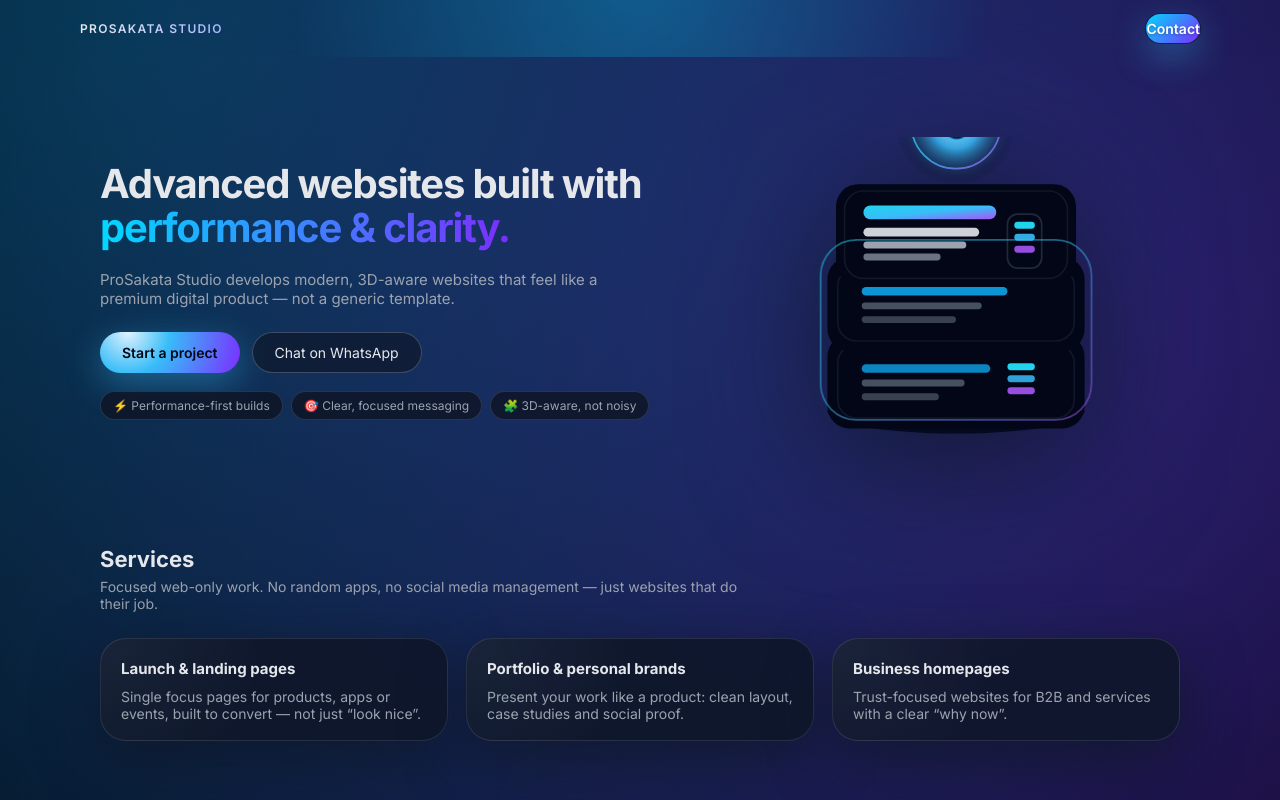
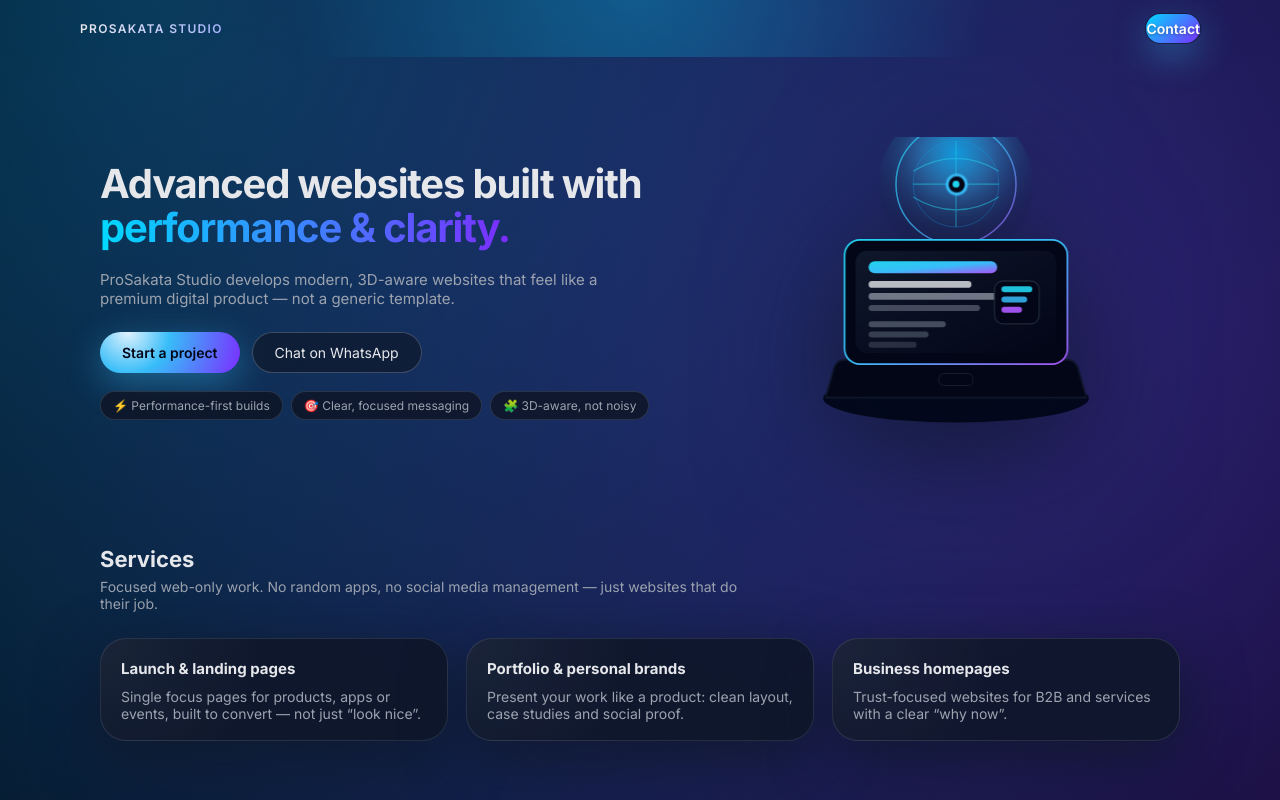
Before and after one commit to prosakataweb-svg/prosakata-website, a plain HTML site: page index.html in a window 1280 px wide. Shown: the top 800 px of the page. Drawn offline with Linux system fonts and the light colour scheme; a script that the page names is missing.

Commit message:
Update index.html

```diff
--- a/index.html
+++ b/index.html
@@ -29,11 +29,9 @@
   <header class="navbar">
     <div class="nav-inner container">
       <div class="logo">
-        <!-- <span class="logo-mark">PS</span> -->
         <span class="logo-text">PROSAKATA STUDIO</span>
       </div>
 
-      <!-- خليت غير Contact كما طلبت -->
       <nav class="nav-links">
         <a href="#contact" class="nav-contact">Contact</a>
       </nav>
@@ -48,7 +46,7 @@
         <div class="hero-content">
           <h1 class="hero-title">
             Advanced websites built with
-            <span class="gradient">performance & clarity.</span>
+            <span class="gradient">performance &amp; clarity.</span>
           </h1>
 
           <p class="hero-lead">
@@ -75,150 +73,259 @@
           </ul>
         </div>
 
-        <!-- الرسم: Server -->
+        <!-- الرسم: Laptop + web network -->
         <div class="hero-visual">
           <svg viewBox="0 0 420 360" xmlns="http://www.w3.org/2000/svg" aria-hidden="true">
             <defs>
-              <linearGradient id="serverGrad" x1="0" y1="0" x2="1" y2="1">
+              <linearGradient id="lapBody" x1="0" y1="0" x2="1" y2="1">
                 <stop offset="0%" stop-color="#020617" />
                 <stop offset="100%" stop-color="#020617" />
               </linearGradient>
 
-              <linearGradient id="frameGrad" x1="0" y1="0" x2="1" y2="1">
+              <linearGradient id="lapFrame" x1="0" y1="0" x2="1" y2="1">
                 <stop offset="0%" stop-color="#22d3ee" />
                 <stop offset="50%" stop-color="#38bdf8" />
                 <stop offset="100%" stop-color="#a855f7" />
               </linearGradient>
 
-              <radialGradient id="coreGrad" cx="50%" cy="50%" r="50%">
-                <stop offset="0%" stop-color="#e0f2fe" />
-                <stop offset="40%" stop-color="#38bdf8" />
+              <linearGradient id="screenGrad" x1="0" y1="0" x2="1" y2="1">
+                <stop offset="0%" stop-color="#0f172a" />
+                <stop offset="100%" stop-color="#020617" />
+              </linearGradient>
+
+              <radialGradient id="lapGlow" cx="50%" cy="30%" r="65%">
+                <stop offset="0%" stop-color="#0ea5e9" stop-opacity="0.9" />
+                <stop offset="40%" stop-color="#38bdf8" stop-opacity="0.35" />
                 <stop offset="100%" stop-color="transparent" />
               </radialGradient>
             </defs>
 
-            <!-- ظل تحت السيرفرات -->
-            <ellipse cx="210" cy="320" rx="150" ry="26" fill="#020617" opacity="0.8" />
+            <!-- ظل تحت اللابتوب -->
+            <ellipse cx="210" cy="305" rx="155" ry="28" fill="#020617" opacity="0.9" />
 
-            <!-- السيرفر السفلي -->
-            <g>
-              <rect x="60" y="230" rx="26" ry="26" width="300" height="110" fill="#020617" />
-              <rect
-                x="72"
-                y="242"
-                rx="22"
-                ry="22"
-                width="276"
-                height="86"
-                fill="url(#serverGrad)"
+            <!-- كلشي داخل مجموعة كتطفو -->
+            <g class="laptop-float">
+              <!-- Glow + globe -->
+              <g transform="translate(0,-40)">
+                <circle cx="210" cy="95" r="90" fill="url(#lapGlow)" class="screen-glow" />
+
+                <!-- orbit كيدور -->
+                <circle
+                  class="globe-orbit"
+                  cx="210"
+                  cy="95"
+                  r="70"
+                  fill="none"
+                  stroke="url(#lapFrame)"
+                  stroke-width="1.8"
+                  stroke-opacity="0.7"
+                />
+
+                <!-- دائرة داخلية -->
+                <circle
+                  cx="210"
+                  cy="95"
+                  r="50"
+                  fill="none"
+                  stroke="#0ea5e9"
+                  stroke-width="1"
+                  stroke-opacity="0.35"
+                />
+
+                <!-- خطوط الشبكة -->
+                <path
+                  d="M160 95h100 M210 45v100
+                     M160 80c16-10 34-15 50-15s34 5 50 15
+                     M160 110c16 10 34 15 50 15s34-5 50-15"
+                  fill="none"
+                  stroke="#22d3ee"
+                  stroke-width="1.3"
+                  stroke-opacity="0.5"
+                />
+
+                <!-- نواة مضيئة (تستعمل .ai-core) -->
+                <circle
+                  class="ai-core"
+                  cx="210"
+                  cy="95"
+                  r="11"
+                  fill="#020617"
+                  stroke="#38bdf8"
+                  stroke-width="3"
+                />
+                <circle cx="210" cy="95" r="4" fill="#22d3ee" />
+              </g>
+
+              <!-- جسم اللابتوب -->
+              <g transform="translate(0,10)">
+                <!-- الجزء السفلي (القاعدة) -->
+                <path
+                  d="M80 250h260c6 0 10 4 12 9l10 35H58l10-35c2-5 6-9 12-9z"
+                  fill="#020617"
                   stroke="#0f172a"
                   stroke-width="2"
                 />
+                <rect
+                  x="70"
+                  y="260"
+                  width="280"
+                  height="26"
+                  rx="10"
+                  fill="url(#lapBody)"
+                />
+                <!-- تاتش باد -->
+                <rect
+                  x="190"
+                  y="266"
+                  width="40"
+                  height="14"
+                  rx="6"
+                  fill="#020617"
+                  stroke="#1f2937"
+                  stroke-width="1"
+                  opacity="0.9"
+                />
 
-              <rect x="100" y="265" width="150" height="10" rx="5" fill="#0ea5e9" opacity=".8" />
-              <rect x="100" y="283" width="120" height="8" rx="4" fill="#4b5563" opacity=".95" />
-              <rect x="100" y="299" width="90" height="8" rx="4" fill="#4b5563" opacity=".75" />
-
-              <rect x="270" y="264" width="32" height="8" rx="4" fill="#22d3ee" />
-              <rect x="270" y="278" width="32" height="8" rx="4" fill="#38bdf8" opacity=".85" />
-              <rect x="270" y="292" width="32" height="8" rx="4" fill="#a855f7" opacity=".9" />
-            </g>
-
-            <!-- السيرفر الأوسط -->
-            <g transform="translate(0,-70)">
-              <rect x="60" y="210" rx="26" ry="26" width="300" height="110" fill="#020617" />
+                <!-- الشاشة -->
+                <g>
+                  <!-- إطار الشاشة -->
                   <rect
-                x="72"
-                y="222"
-                rx="22"
-                ry="22"
-                width="276"
-                height="86"
-                fill="url(#serverGrad)"
-                stroke="#0f172a"
+                    x="80"
+                    y="110"
+                    rx="18"
+                    ry="18"
+                    width="260"
+                    height="145"
+                    fill="#020617"
+                    stroke="url(#lapFrame)"
                     stroke-width="2"
                   />
-
-              <rect x="100" y="231" width="120" height="8" rx="4" fill="#22d3ee" opacity=".9" />
-              <rect x="100" y="245" width="170" height="10" rx="5" fill="#0ea5e9" opacity=".9" />
-              <rect x="100" y="263" width="140" height="8" rx="4" fill="#4b5563" opacity=".95" />
-              <rect x="100" y="279" width="110" height="8" rx="4" fill="#4b5563" opacity=".75" />
-            </g>
-
-            <!-- السيرفر العلوي -->
-            <g transform="translate(0,-135)">
-              <rect x="70" y="190" rx="26" ry="26" width="280" height="118" fill="#020617" />
+                  <!-- داخل الشاشة -->
                   <rect
-                x="80"
-                y="198"
-                rx="22"
-                ry="22"
-                width="260"
-                height="102"
-                fill="#020617"
-                stroke="#111827"
-                stroke-width="2"
+                    x="92"
+                    y="122"
+                    rx="14"
+                    ry="14"
+                    width="236"
+                    height="121"
+                    fill="url(#screenGrad)"
+                    stroke="#020617"
+                    stroke-width="1.5"
                   />
 
-              <rect x="102" y="215" width="155" height="16" rx="8" fill="url(#frameGrad)" />
+                  <!-- بار علوي (tab / title) -->
+                  <rect
+                    x="108"
+                    y="135"
+                    width="150"
+                    height="14"
+                    rx="7"
+                    fill="url(#lapFrame)"
+                    class="screen-glow"
+                  />
 
-              <rect x="102" y="241" width="135" height="10" rx="5" fill="#e5e7eb" opacity=".9" />
-              <rect x="102" y="257" width="120" height="8" rx="4" fill="#9ca3af" />
-              <rect x="102" y="271" width="90" height="8" rx="4" fill="#6b7280" />
+                  <!-- خطوط تمثّل sections -->
+                  <rect
+                    x="108"
+                    y="158"
+                    width="120"
+                    height="8"
+                    rx="4"
+                    fill="#e5e7eb"
+                    class="screen-line-1"
+                    opacity="0.8"
+                  />
+                  <rect
+                    x="108"
+                    y="172"
+                    width="150"
+                    height="8"
+                    rx="4"
+                    fill="#9ca3af"
+                    class="screen-line-2"
+                    opacity="0.7"
+                  />
+                  <rect
+                    x="108"
+                    y="186"
+                    width="130"
+                    height="7"
+                    rx="3.5"
+                    fill="#6b7280"
+                    class="screen-line-3"
+                    opacity="0.6"
+                  />
 
+                  <!-- بلوكات يمين تمثل widgets / KPIs -->
                   <rect
-                x="270"
-                y="225"
-                width="40"
-                height="63"
-                rx="12"
+                    x="255"
+                    y="158"
+                    width="52"
+                    height="50"
+                    rx="10"
                     fill="#020617"
                     stroke="#1f2937"
-                stroke-width="2"
+                    stroke-width="1.5"
                   />
-              <rect x="278" y="234" width="24" height="8" rx="4" fill="#22d3ee" />
-              <rect x="278" y="248" width="24" height="8" rx="4" fill="#38bdf8" opacity=".9" />
-              <rect x="278" y="262" width="24" height="8" rx="4" fill="#a855f7" opacity=".9" />
-            </g>
-
-            <!-- دائرة مضيئة فوق السيرفرات -->
-            <g transform="translate(0,-165)">
-              <circle cx="210" cy="150" r="70" fill="url(#coreGrad)" opacity="0.85" />
-              <circle
-                cx="210"
-                cy="150"
-                r="52"
-                fill="none"
-                stroke="url(#frameGrad)"
-                stroke-width="2"
-                opacity=".8"
+                  <rect
+                    x="263"
+                    y="164"
+                    width="36"
+                    height="7"
+                    rx="3.5"
+                    fill="#22d3ee"
+                    opacity="0.9"
+                  />
+                  <rect
+                    x="263"
+                    y="176"
+                    width="30"
+                    height="7"
+                    rx="3.5"
+                    fill="#38bdf8"
+                    opacity="0.85"
+                  />
+                  <rect
+                    x="263"
+                    y="188"
+                    width="24"
+                    height="7"
+                    rx="3.5"
+                    fill="#a855f7"
+                    opacity="0.95"
                   />
 
-              <circle
-                class="ai-core"
-                cx="210"
-                cy="150"
-                r="18"
-                fill="#0f172a"
-                stroke="#38bdf8"
-                stroke-width="3"
+                  <!-- لستة صغيرة تحت -->
+                  <rect
+                    x="108"
+                    y="205"
+                    width="90"
+                    height="7"
+                    rx="3.5"
+                    fill="#4b5563"
+                    opacity="0.9"
                   />
-              <circle cx="210" cy="150" r="6" fill="#22d3ee" />
+                  <rect
+                    x="108"
+                    y="217"
+                    width="70"
+                    height="7"
+                    rx="3.5"
+                    fill="#4b5563"
+                    opacity="0.7"
+                  />
+                  <rect
+                    x="108"
+                    y="229"
+                    width="56"
+                    height="7"
+                    rx="3.5"
+                    fill="#4b5563"
+                    opacity="0.5"
+                  />
                 </g>
-
-            <!-- إطار زجاجي عام -->
-            <rect
-              x="52"
-              y="120"
-              width="316"
-              height="210"
-              rx="42"
-              ry="42"
-              fill="none"
-              stroke="url(#frameGrad)"
-              stroke-width="2"
-              opacity=".5"
-            />
+              </g>
+            </g>
           </svg>
         </div>
       </div>
@@ -234,12 +341,12 @@
 
         <div class="cards cards-3">
           <article class="card">
-            <h3>Launch & landing pages</h3>
+            <h3>Launch &amp; landing pages</h3>
             <p>Single focus pages for products, apps or events, built to convert — not just “look nice”.</p>
           </article>
 
           <article class="card">
-            <h3>Portfolio & personal brands</h3>
+            <h3>Portfolio &amp; personal brands</h3>
             <p>Present your work like a product: clean layout, case studies and social proof.</p>
           </article>
 
@@ -261,24 +368,24 @@
 
         <div class="cards cards-3">
           <article class="card mini">
-            <h3>Founders & consultants</h3>
+            <h3>Founders &amp; consultants</h3>
             <p>Authority homepages, offer pages and workshop/speaking pages.</p>
           </article>
 
           <article class="card mini">
-            <h3>Studios & agencies</h3>
+            <h3>Studios &amp; agencies</h3>
             <p>Case-driven portfolios with clear services, process and results.</p>
           </article>
 
           <article class="card mini">
-            <h3>Products & SaaS</h3>
+            <h3>Products &amp; SaaS</h3>
             <p>Product intro pages, feature deep dives and early-stage waitlists.</p>
           </article>
         </div>
       </div>
     </section>
 
-    <!-- ========== AI ADD-ONS (خليته كما هو حيت خدمة كتقدمها) ========== -->
+    <!-- ========== AI ADD-ONS ========== -->
     <section id="ai-addons" class="section">
       <div class="container">
         <h2 class="section-title">AI add-ons</h2>
@@ -346,7 +453,6 @@
         <p class="section-sub">
           No public price table. Every project is different in depth, copy, structure and integrations.
         </p>
-        <!-- حيدت كامل الكروت ديال الباقات كما طلبت -->
       </div>
     </section>
 
@@ -416,25 +522,27 @@
   <script>
     (function () {
       if (!window.chatbase || window.chatbase("getState") !== "initialized") {
-        window.chatbase = (...arguments) => {
+        window.chatbase = function () {
           if (!window.chatbase.q) { window.chatbase.q = []; }
           window.chatbase.q.push(arguments);
         };
         window.chatbase = new Proxy(window.chatbase, {
-          get(target, prop) {
+          get: function (target, prop) {
             if (prop === "q") { return target.q; }
-            return (...args) => target(prop, ...args);
+            return function () {
+              target(prop, ...arguments);
+            };
           },
         });
       }
 
-      const onLoad = function () {
-        const script = document.createElement("script");
+      function onLoad() {
+        var script = document.createElement("script");
         script.src = "https://www.chatbase.co/embed.min.js";
         script.id = "ahNQzFLdkcOoipmLcYTgT";
         script.domain = "www.chatbase.co";
         document.body.appendChild(script);
-      };
+      }
 
       if (document.readyState === "complete") {
         onLoad();
```
Lines whose indentation alone changed are shown as unchanged.
